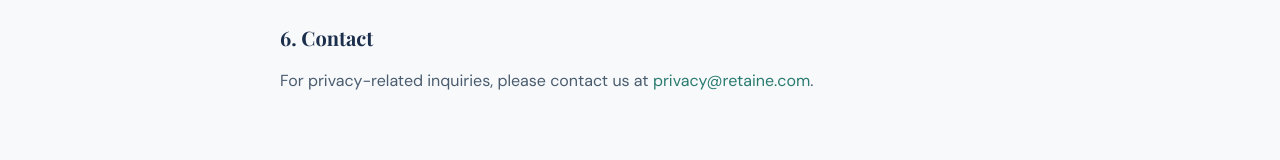
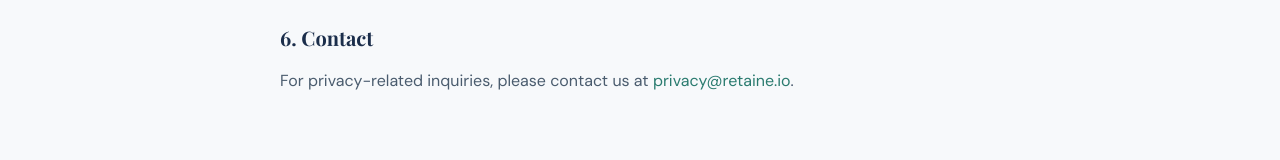
Before and after one commit to chrismcglynn/ai-dental-treatment-followup, a Next.js app: page /privacy in a window 1280 px wide. Shown: the part 1315-1475 px from the top of the page. Built offline with nearby package versions, Linux system fonts and the light colour scheme; no server answers.

Commit message:
testing subdomains

```diff
--- a/middleware.ts
+++ b/middleware.ts
@@ -17,7 +17,7 @@ export async function middleware(request: NextRequest) {
     return await updateSession(request);
   }
 
-  // ── Root domain (retaine.com) ──
+  // ── Root domain (retaine.io) ──
   // Serves marketing pages only. Everything else → app subdomain.
   if (subdomain === "root") {
     if (isMarketingPath(pathname)) {
@@ -47,7 +47,7 @@ export async function middleware(request: NextRequest) {
     return NextResponse.redirect(buildUrl("app", pathname));
   }
 
-  // ── app.retaine.com ──
+  // ── app.retaine.io ──
   // Serves the authenticated app. Marketing/demo routes get redirected out.
   if (subdomain === "app") {
     if (isMarketingPath(pathname) && pathname !== "/") {
--- a/src/app/(marketing)/hipaa/page.tsx
+++ b/src/app/(marketing)/hipaa/page.tsx
@@ -63,8 +63,8 @@ export default function HipaaPage() {
         <h2 style={{ fontFamily: "var(--font-playfair)" }}>Requesting a BAA</h2>
         <p>
           To request a Business Associate Agreement or for any HIPAA-related inquiries, please contact our privacy team at{" "}
-          <a href="mailto:privacy@retaine.com" className="text-[var(--m-teal)] hover:underline">
-            privacy@retaine.com
+          <a href="mailto:privacy@retaine.io" className="text-[var(--m-teal)] hover:underline">
+            privacy@retaine.io
           </a>.
         </p>
 
--- a/src/app/(marketing)/layout.tsx
+++ b/src/app/(marketing)/layout.tsx
@@ -6,7 +6,7 @@ import { StickyRevenueBanner } from "@/components/marketing/StickyRevenueBanner"
 
 export const metadata: Metadata = {
   metadataBase: new URL(
-    process.env.NEXT_PUBLIC_SITE_URL || "https://Retaine.com"
+    process.env.NEXT_PUBLIC_SITE_URL || "https://retaine.io"
   ),
   title: {
     default: "Retaine — AI Treatment Plan Follow-Up for Dental Practices",
--- a/src/app/(marketing)/privacy/page.tsx
+++ b/src/app/(marketing)/privacy/page.tsx
@@ -61,8 +61,8 @@ export default function PrivacyPage() {
         <h2 style={{ fontFamily: "var(--font-playfair)" }}>6. Contact</h2>
         <p>
           For privacy-related inquiries, please contact us at{" "}
-          <a href="mailto:privacy@retaine.com" className="text-[var(--m-teal)] hover:underline">
-            privacy@retaine.com
+          <a href="mailto:privacy@retaine.io" className="text-[var(--m-teal)] hover:underline">
+            privacy@retaine.io
           </a>.
         </p>
       </div>
--- /dev/null
+++ b/src/app/api/debug-subdomain/route.ts
@@ -0,0 +1,12 @@
+import { NextRequest, NextResponse } from "next/server";
+import { getSubdomain } from "@/lib/subdomain";
+
+export function GET(request: NextRequest) {
+  const host = request.headers.get("host") || "";
+  const subdomain = getSubdomain(host);
+  return NextResponse.json({
+    host,
+    subdomain,
+    rootDomain: process.env.NEXT_PUBLIC_ROOT_DOMAIN || "(not set)",
+  });
+}
--- a/src/components/marketing/PricingSection.tsx
+++ b/src/components/marketing/PricingSection.tsx
@@ -82,10 +82,10 @@ export function PricingSection() {
         >
           Questions about pricing? Email us at{" "}
           <a
-            href="mailto:hello@retaine.com"
+            href="mailto:hello@retaine.io"
             className="text-[var(--m-teal)] font-semibold hover:underline"
           >
-            hello@retaine.com
+            hello@retaine.io
           </a>
         </p>
       </div>
```
